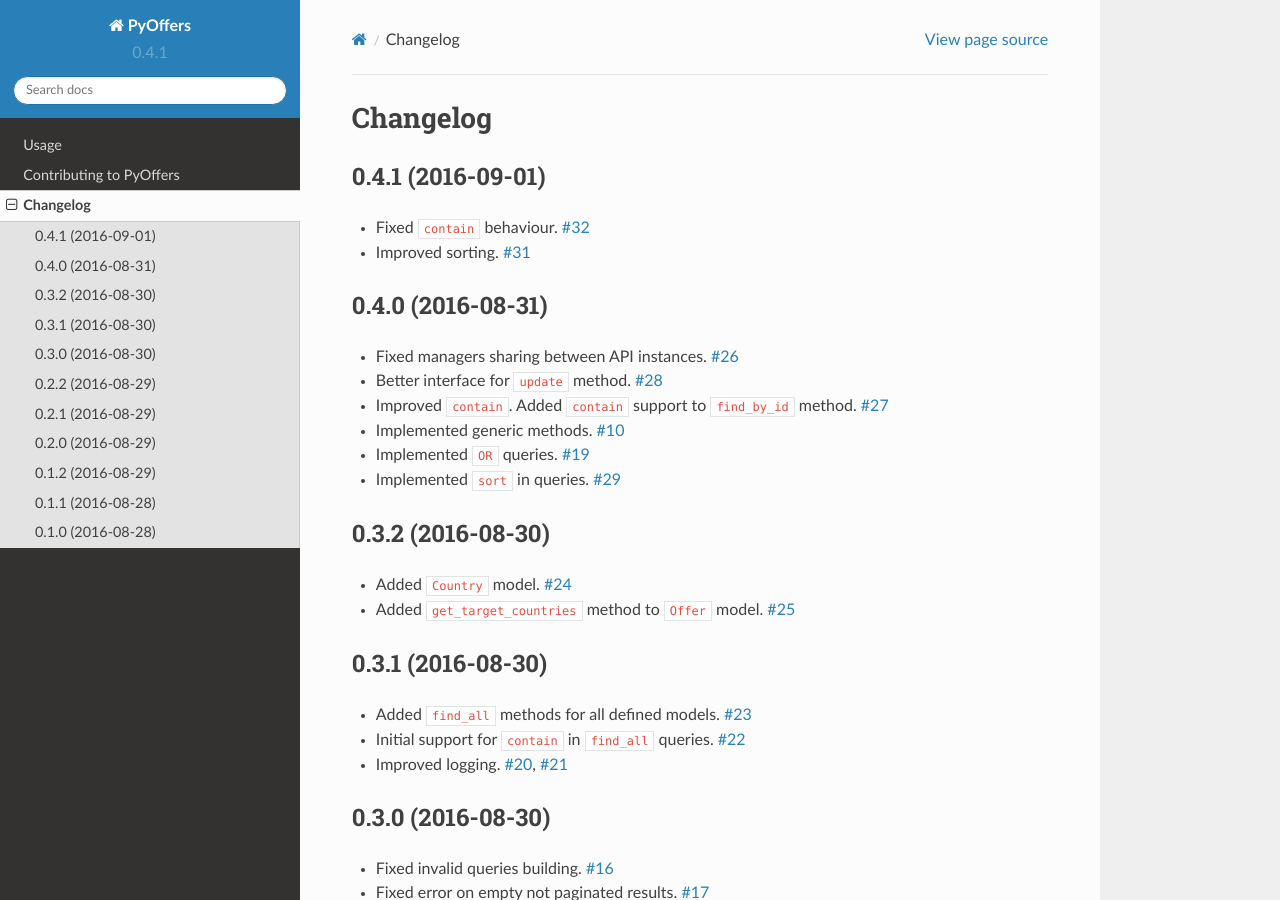
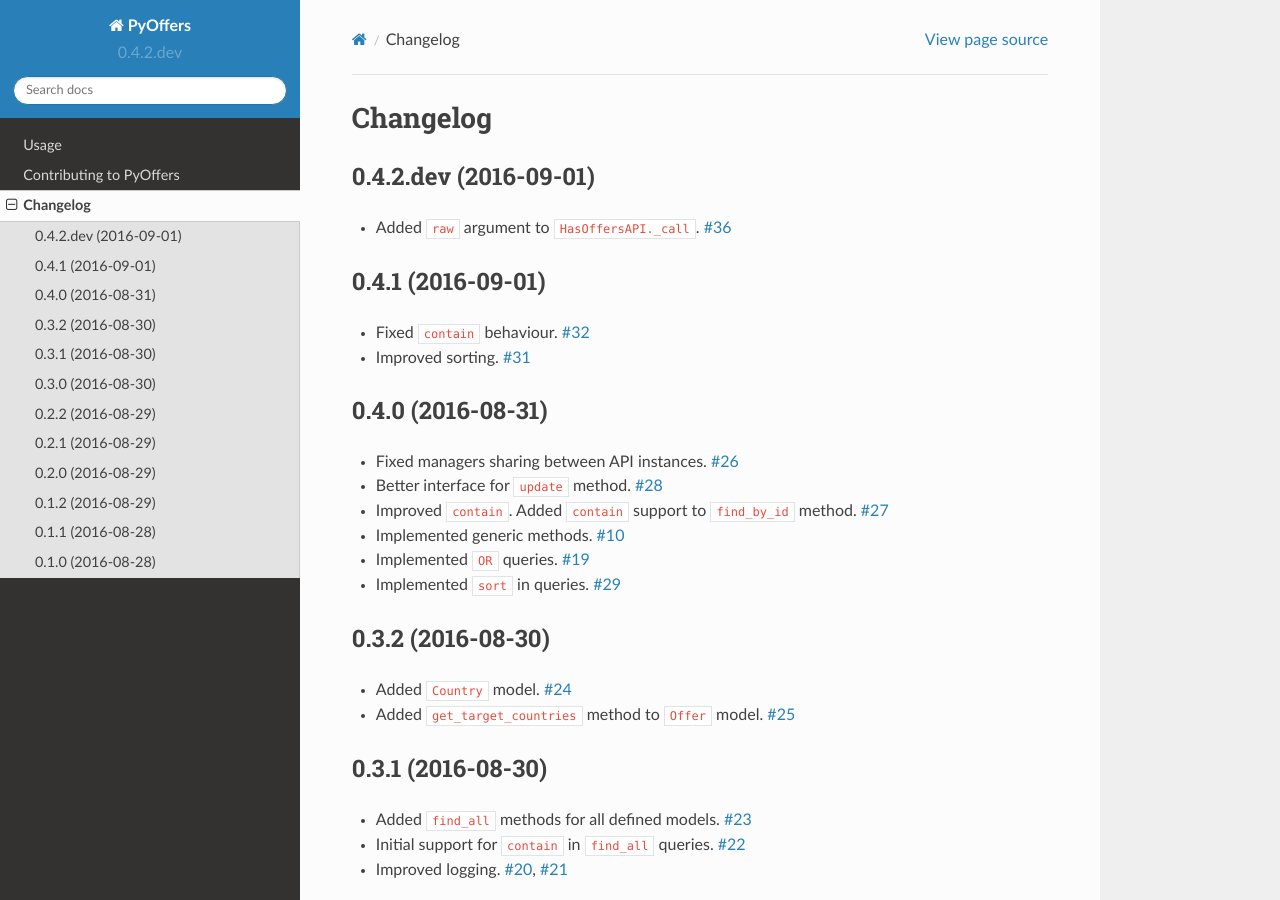
Before and after one commit to Stranger6667/pyoffers, a Sphinx documentation site: the page built from docs/changelog.rst, in a window 1280 px wide and 900 px high. Built offline with Sphinx 7.4.7 and the Read the Docs theme 2.0.0, drawn with Linux system fonts in a browser that asks for light colours.

Commit message:
Added ``raw`` argument to ``HasOffersAPI._call``. Closes #36

```diff
--- a/docs/changelog.rst
+++ b/docs/changelog.rst
@@ -3,79 +3,85 @@
 Changelog
 =========
 
+0.4.2.dev (2016-09-01)
+----------------------
+
+- Added ``raw`` argument to ``HasOffersAPI._call``. `#36`_
+
 0.4.1 (2016-09-01)
 ------------------
 
-* Fixed ``contain`` behaviour. `#32`_
-* Improved sorting. `#31`_
+- Fixed ``contain`` behaviour. `#32`_
+- Improved sorting. `#31`_
 
 0.4.0 (2016-08-31)
 ------------------
 
-* Fixed managers sharing between API instances. `#26`_
-* Better interface for ``update`` method. `#28`_
-* Improved ``contain``. Added ``contain`` support to ``find_by_id`` method. `#27`_
-* Implemented generic methods. `#10`_
-* Implemented ``OR`` queries. `#19`_
-* Implemented ``sort`` in queries. `#29`_
+- Fixed managers sharing between API instances. `#26`_
+- Better interface for ``update`` method. `#28`_
+- Improved ``contain``. Added ``contain`` support to ``find_by_id`` method. `#27`_
+- Implemented generic methods. `#10`_
+- Implemented ``OR`` queries. `#19`_
+- Implemented ``sort`` in queries. `#29`_
 
 0.3.2 (2016-08-30)
 ------------------
 
-* Added ``Country`` model. `#24`_
-* Added ``get_target_countries`` method to ``Offer`` model. `#25`_
+- Added ``Country`` model. `#24`_
+- Added ``get_target_countries`` method to ``Offer`` model. `#25`_
 
 0.3.1 (2016-08-30)
 ------------------
 
-* Added ``find_all`` methods for all defined models. `#23`_
-* Initial support for ``contain`` in ``find_all`` queries. `#22`_
-* Improved logging. `#20`_, `#21`_
+- Added ``find_all`` methods for all defined models. `#23`_
+- Initial support for ``contain`` in ``find_all`` queries. `#22`_
+- Improved logging. `#20`_, `#21`_
 
 0.3.0 (2016-08-30)
 ------------------
 
-* Fixed invalid queries building. `#16`_
-* Fixed error on empty not paginated results. `#17`_
-* Fixed error on single result in ``find_all`` call. `#18`_
-* Filters implementation. `#6`_
+- Fixed invalid queries building. `#16`_
+- Fixed error on empty not paginated results. `#17`_
+- Fixed error on single result in ``find_all`` call. `#18`_
+- Filters implementation. `#6`_
 
 0.2.2 (2016-08-29)
 ------------------
 
-* Fixed error on not paginated results. `#14`_
+- Fixed error on not paginated results. `#14`_
 
 0.2.1 (2016-08-29)
 ------------------
 
-* Don't touch cassette if it contains no production credentials. `#12`_
-* Fixed exception if no results were found. `#13`_
+- Don't touch cassette if it contains no production credentials. `#12`_
+- Fixed exception if no results were found. `#13`_
 
 0.2.0 (2016-08-29)
 ------------------
 
-* Added support for returning multiple objects. `#7`_
-* Refactored models instantiation. `#9`_
-* Added ``Conversion`` model. `#3`_
-* Better models representation. `#8`_
-* Fixed credentials leak. `#11`_
+- Added support for returning multiple objects. `#7`_
+- Refactored models instantiation. `#9`_
+- Added ``Conversion`` model. `#3`_
+- Better models representation. `#8`_
+- Fixed credentials leak. `#11`_
 
 0.1.2 (2016-08-29)
 ------------------
 
-* Fixed query building for lists and tuples. `#5`_
+- Fixed query building for lists and tuples. `#5`_
 
 0.1.1 (2016-08-28)
 ------------------
 
-* Fixed packaging issue.
+- Fixed packaging issue.
 
 0.1.0 (2016-08-28)
 ------------------
 
-* Initial release.
+- Initial release.
 
 
+.. _#36: https://github.com/Stranger6667/pyoffers/issues/36
 .. _#32: https://github.com/Stranger6667/pyoffers/issues/32
 .. _#31: https://github.com/Stranger6667/pyoffers/issues/31
 .. _#29: https://github.com/Stranger6667/pyoffers/issues/29
--- a/pyoffers/__init__.py
+++ b/pyoffers/__init__.py
@@ -1,3 +1,3 @@
 # coding: utf-8
 
-__version__ = '0.4.1'
+__version__ = '0.4.2.dev'
```
Also changed, not shown: 3 other files.
